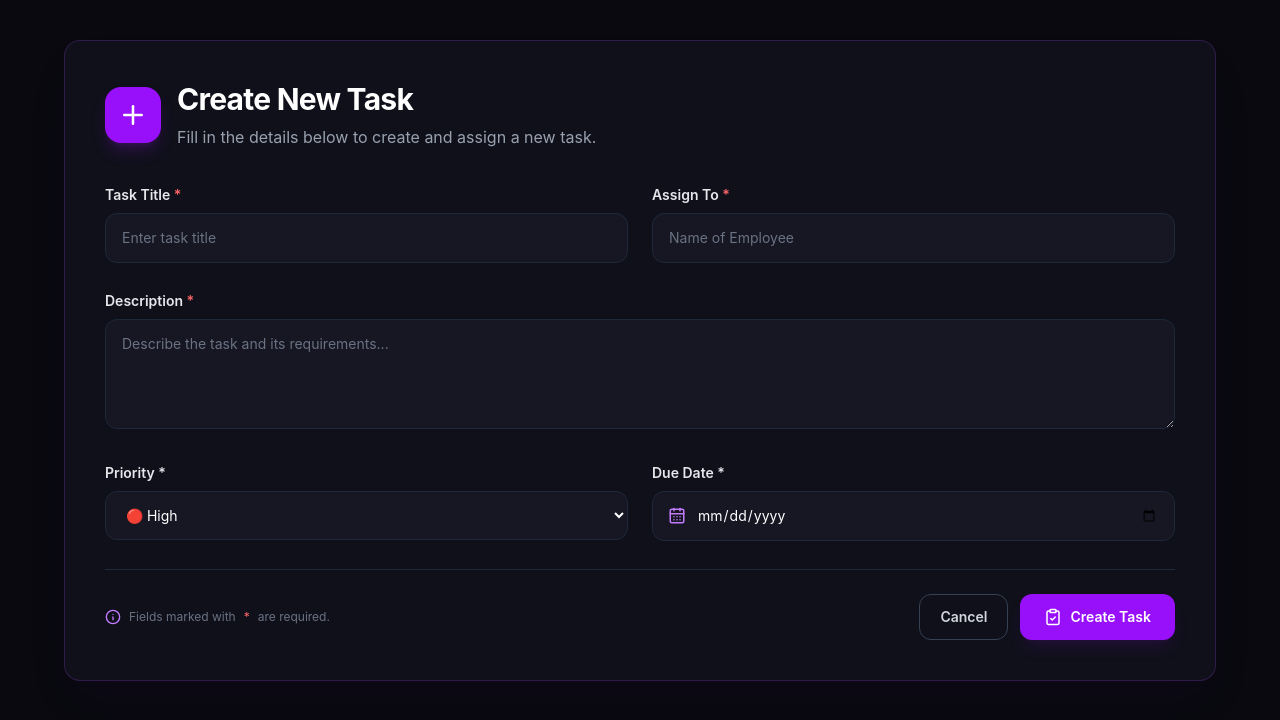
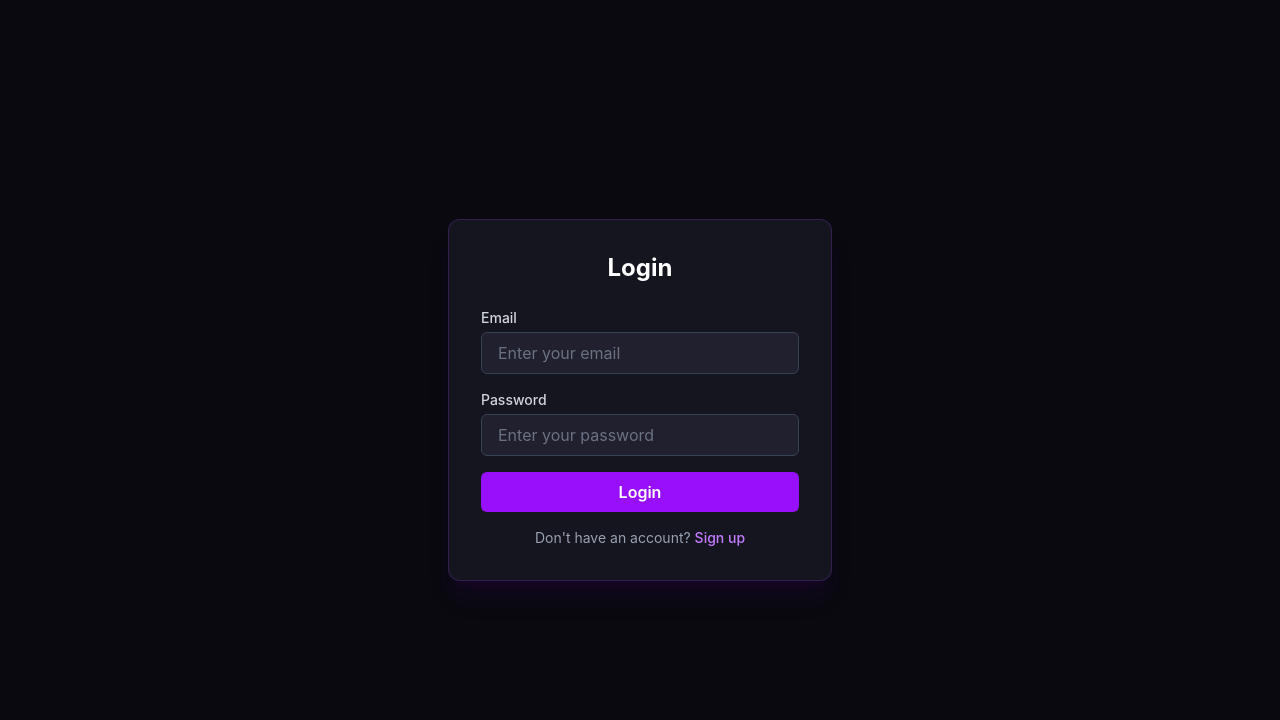
Before and after one commit to Arnab2546A/employee-connect, a React (Vite) app: page / in a window 1280 px wide. Shown: the top 720 px of the page. Built offline with nearby package versions, Linux system fonts and the light colour scheme.

Commit message:
editing the functions in app

```diff
--- a/src/App.jsx
+++ b/src/App.jsx
@@ -1,12 +1,27 @@
+import {useState} from 'react'
 import Login from './components/Auth/Login'
 import EmployeeDashboard from './components/Dashboards/EmployeeDashboard'
 import AdminDashboard from './components/Dashboards/AdminDashboard'
 const App = () => {
+  const [user, setUser] = useState(null);
+  const handleLogin=(email,password)=>{
+    if(email=='admin@me.in' && password=='123'){
+      setUser('Admin');
+    }
+    else if(email=='employee@me.in' && password=='123'){
+      console.log('this is employee');
+      setUser("employee");
+    }
+    else{
+      alert('invalid credentials');
+    }
+  }
   return (
     <div className='min-h-screen bg-[#09090f] text-white'>
       {/* <Login/> */}
       {/* <EmployeeDashboard/> */}
-      <AdminDashboard/>
+      {!user?<Login handleLogin={handleLogin}/>:''}
+      {/* <AdminDashboard/> */}
     </div>
   )
 }
--- a/src/components/Auth/Login.jsx
+++ b/src/components/Auth/Login.jsx
@@ -1,5 +1,5 @@
 import { useState } from "react";
-const Login = () => {
+const Login = ({handleLogin}) => {
     const [email, setEmail] = useState('')
     const [password, setPassword] = useState('')
     const submitHandler=function(e){
@@ -7,6 +7,7 @@ const Login = () => {
         console.log('form submitted');
         console.log(email);
         console.log(password);
+        handleLogin(email,password);
         setEmail('');
         setPassword('');
     }
--- a/src/main.jsx
+++ b/src/main.jsx
@@ -1,10 +1,7 @@
 import { createRoot } from 'react-dom/client'
 import './index.css'
 import App from './App.jsx'
-import {BrowserRouter} from 'react-router-dom'
 createRoot(document.getElementById('root')).render(
-    <BrowserRouter>
     <App />
-    </BrowserRouter>
 
 )
```
